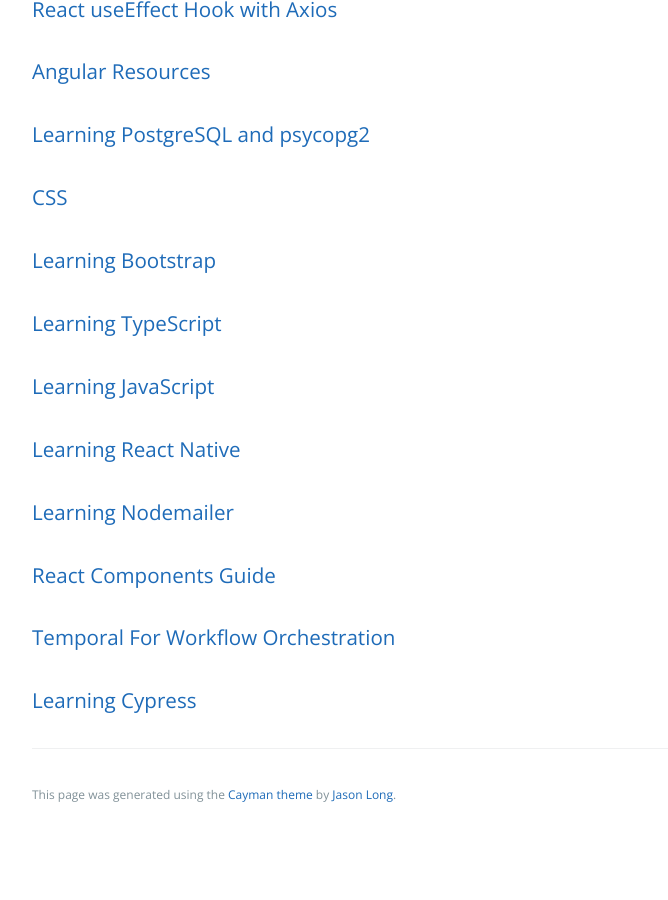
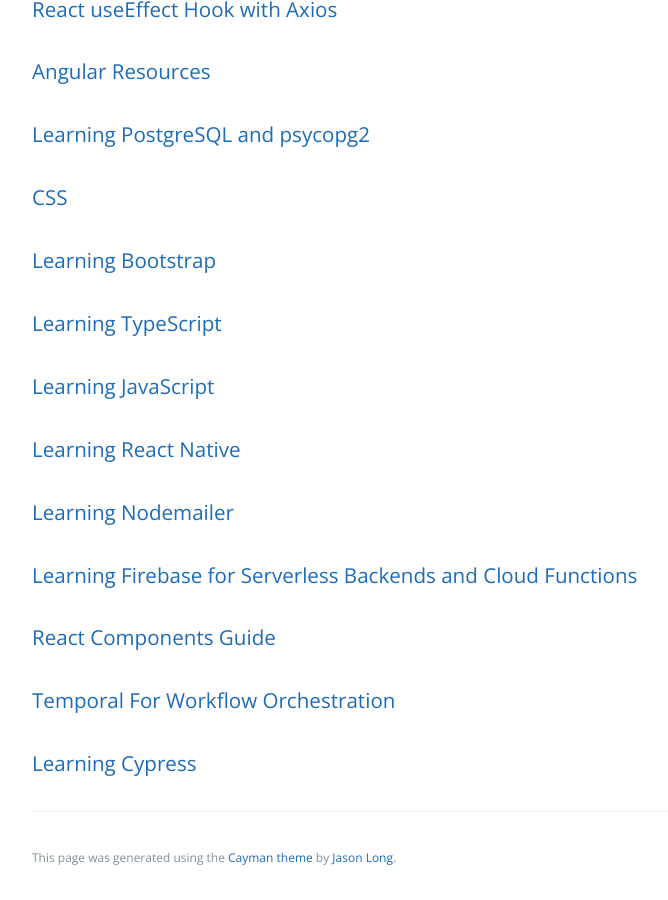
Before and after one commit to learning-software-engineering/learning-software-engineering.github.io, a Jekyll site: the page built from Topics/Tech_Stacks.md, in a window 1280 px wide and 900 px high, scrolled down 793 px. Shown: the whole window, without its empty margins (192-860 px from the left). Built offline with Jekyll 4.4.1, drawn with Linux system fonts in a browser that asks for light colours; our own code applies the rules of GitHub Pages for plain Markdown files; before the commit the page ends 1630 px from its top, so only the background shows below that.

Commit message:
updating tech_stacks.md with link to new info

```diff
--- a/Topics/Tech_Stacks.md
+++ b/Topics/Tech_Stacks.md
@@ -15,6 +15,7 @@
 ### [Learning JavaScript](./Tech_Stacks/JavaScript.md)
 ### [Learning React Native](./Tech_Stacks/ReactNative.md)
 ### [Learning Nodemailer](./Tech_Stacks/Nodemailer.md)
+### [Learning Firebase for Serverless Backends and Cloud Functions](./Tech_Stacks/FirebaseServerlessCloud.md)
 ### [React Components Guide](./Tech_Stacks/React_Components.md)
 ### [Temporal For Workflow Orchestration](./Tech_Stacks/Temporal.md)
 ### [Learning Cypress](./Tech_Stacks/Cypress.md)
```
